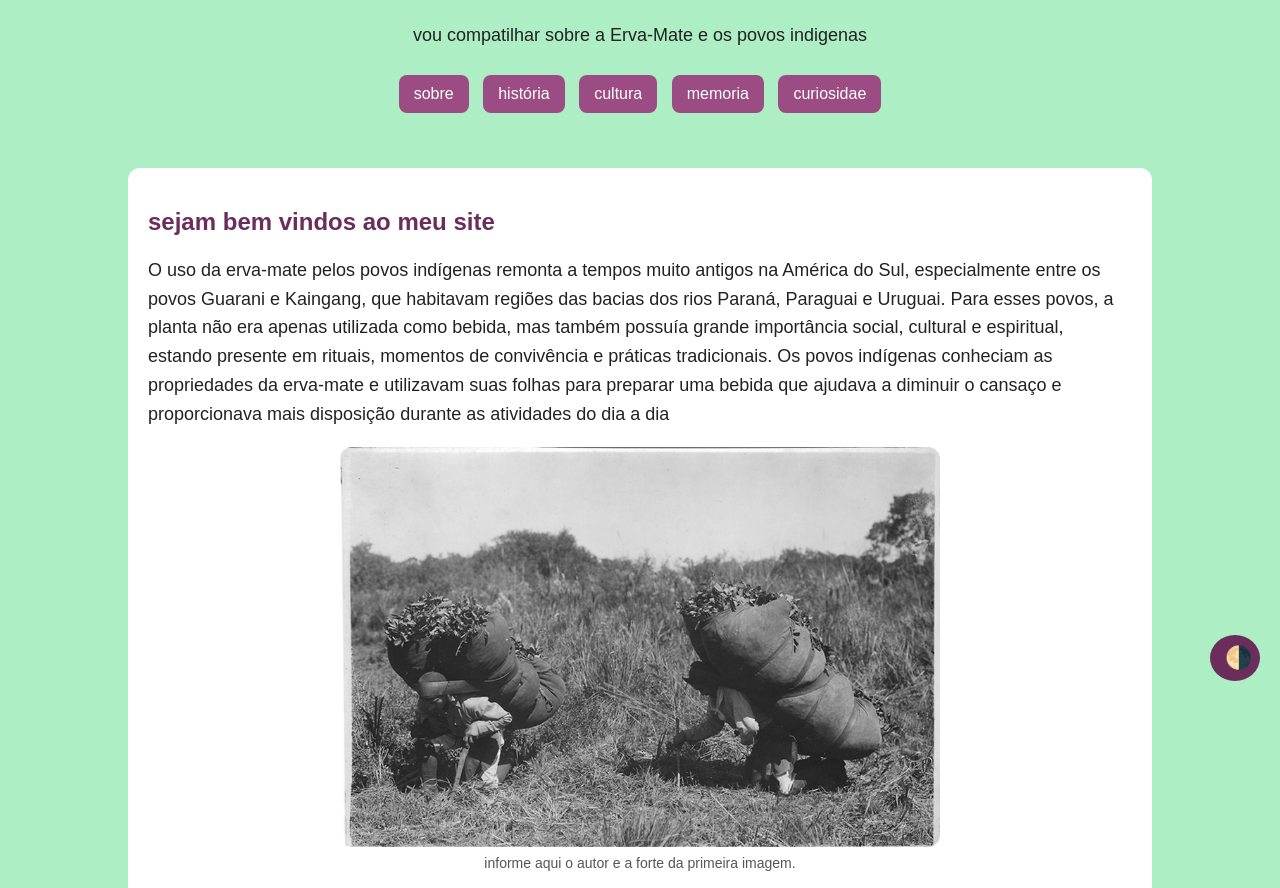
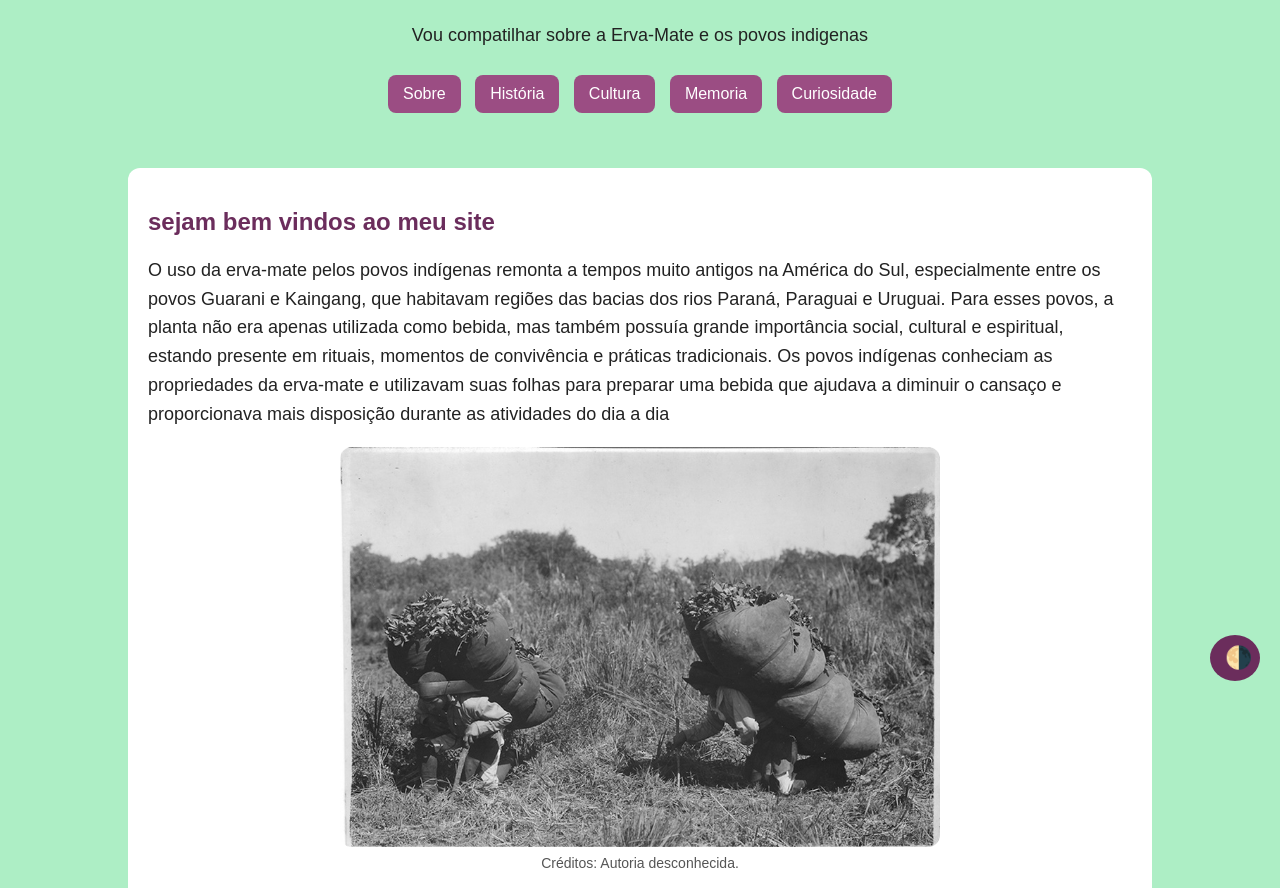
Before and after one commit to lucascarvalhosilva06-dotcom/arte.paranaense, a plain HTML site: page index.html in a window 1280 px wide. Shown: the part 99-987 px from the top of the page. Drawn offline with Linux system fonts and the light colour scheme.

Commit message:
atUALIZEI O CODIGO

```diff
--- a/index.html
+++ b/index.html
@@ -4,7 +4,7 @@
 <head>
     <meta charset="UTF-8">
     <meta name="viewport" content="width=device-width, initial-scale=1.0">
-    <title>erva mate e os povos indigenas</title>
+    <title>Erva mate e os povos indigenas</title>
     <link rel="stylesheet" href="style.css">
     <script src="script.js" defer></script>
     </headr>
@@ -13,13 +13,13 @@
     <header>
         <h1>A Erva-Mate e os Povos Indígenas</h1>
 
-        <p>vou compatilhar sobre a Erva-Mate e os povos indigenas</p>
+        <p>Vou compatilhar sobre a Erva-Mate e os povos indigenas</p>
         <nav>
-            <a href="#sobre">sobre</a>
-            <a href="#historia">história</a>
-            <a href="#cultura">cultura</a>
-            <a href="#memoria">memoria</a>
-            <a href="#curiosidade">curiosidae</a>
+            <a href="#sobre">Sobre</a>
+            <a href="#historia">História</a>
+            <a href="#cultura">Cultura</a>
+            <a href="#memoria">Memoria</a>
+            <a href="#curiosidade">Curiosidade</a>
 
         </nav>
     </header>
@@ -41,7 +41,7 @@
             <figure>
                 <img src="imagem_1.jpg" alt="descreva aqui o que a aparece na imagem ">
                 <figcaption>
-                    informe aqui o autor e a forte da primeira imagem.
+                    Créditos: Autoria desconhecida.
                 </figcaption>
             </figure>
             <button class="curtir">
@@ -63,7 +63,7 @@
             <figure>
                 <img src="imagem_2.jpg" alt="descreva aqui o que a aparece na imagem ">
                 <figcaption>
-                    informe aqui o autor e a forte da segunda imagem.
+                    gerada por inteligência artificial (IA)
                 </figcaption>
             </figure>
             <button class="curtir">
@@ -82,7 +82,7 @@
             <figure>
                 <img src="imagem_3.jpg" alt="descreva aqui o que a aparece na imagem ">
                 <figcaption>
-                    informe aqui o autor e a forte da terceira imagem.
+                    Iuliia Timofeeva.
                 </figcaption>
             </figure>
             <button class="curtir">
@@ -117,7 +117,7 @@
             </div>
         </section>
         <section id="memoria">
-            <h2>memória e patrimonio</h2>
+            <h2>Memória e patrimonio</h2>
             <p>vou compartilhar imagem em memoria da A Erva-Mate e os Povos indiginas </p>
             <div class="galeria">
                 <figure>
```
